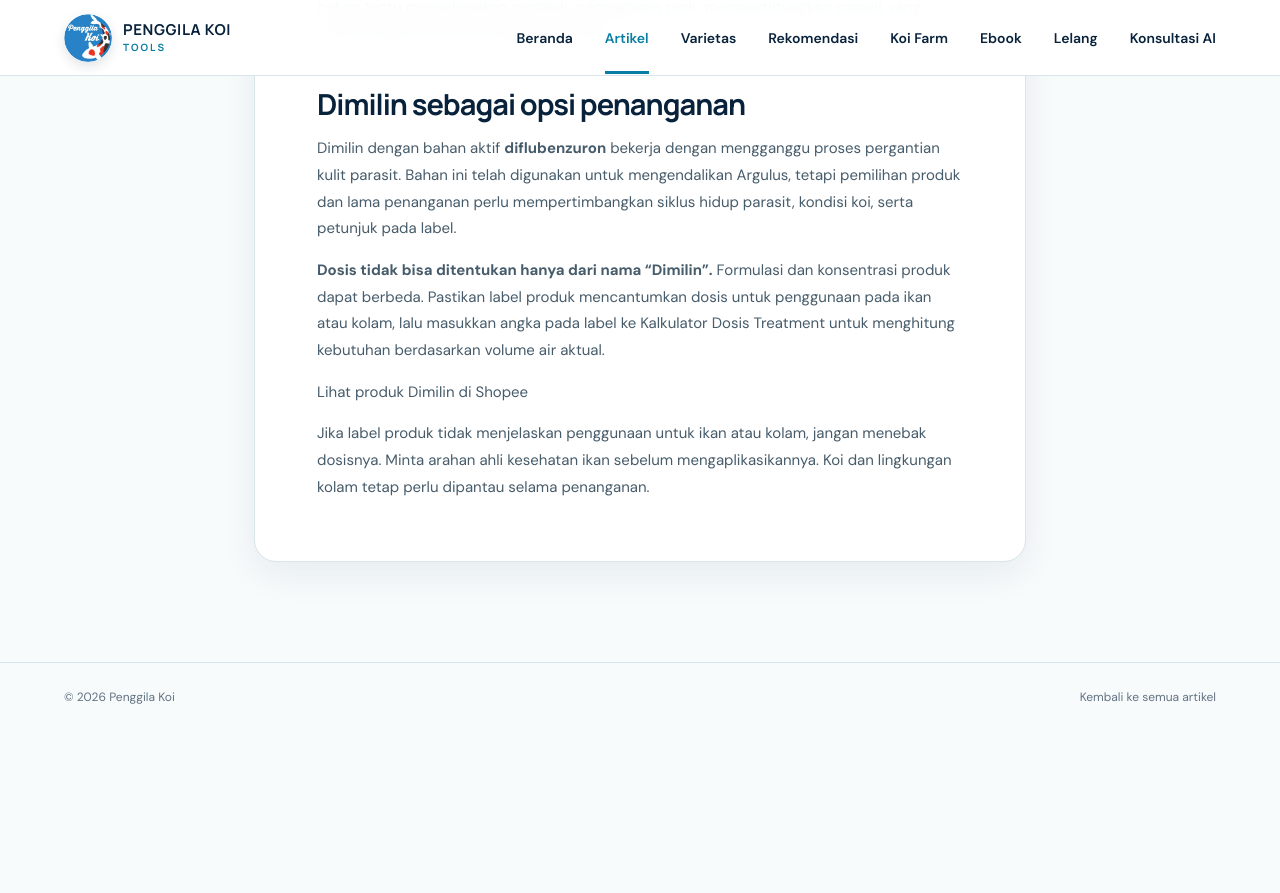
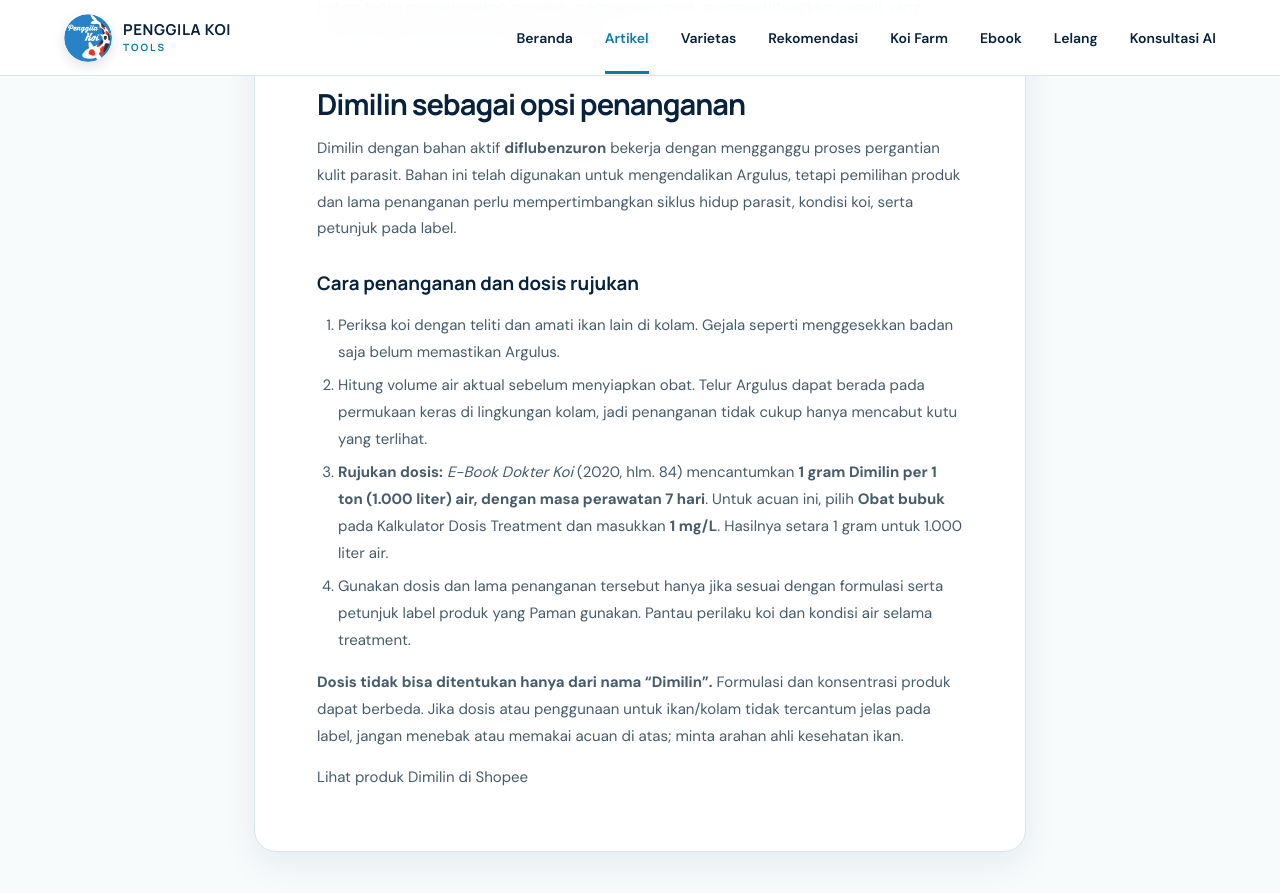
Before and after one commit to cahyonohadi2000/PenggilaKoi, a Jekyll site: the page built from _articles/kutu-argulus-pada-koi.md, in a window 1280 px wide and 900 px high, scrolled down 1323 px. Shown: the top 893 px of the window. Built offline with Jekyll 4.4.1, drawn with Linux system fonts in a browser that asks for light colours; before the commit the page ends 2054 px from its top, so only the background shows below that; some of the changed text lies outside the part shown.

Commit message:
Add Argulus handling steps and cited dose reference

```diff
--- a/_articles/kutu-argulus-pada-koi.md
+++ b/_articles/kutu-argulus-pada-koi.md
@@ -19,8 +19,13 @@
 
 Dimilin dengan bahan aktif **diflubenzuron** bekerja dengan mengganggu proses pergantian kulit parasit. Bahan ini telah digunakan untuk mengendalikan Argulus, tetapi pemilihan produk dan lama penanganan perlu mempertimbangkan siklus hidup parasit, kondisi koi, serta petunjuk pada label.
 
-**Dosis tidak bisa ditentukan hanya dari nama “Dimilin”.** Formulasi dan konsentrasi produk dapat berbeda. Pastikan label produk mencantumkan dosis untuk penggunaan pada ikan atau kolam, lalu masukkan angka pada label ke [Kalkulator Dosis Treatment](https://penggilakoi.my.id/#dosis-treatment) untuk menghitung kebutuhan berdasarkan volume air aktual.
+### Cara penanganan dan dosis rujukan
+
+1. Periksa koi dengan teliti dan amati ikan lain di kolam. Gejala seperti menggesekkan badan saja belum memastikan Argulus.
+2. Hitung volume air aktual sebelum menyiapkan obat. Telur Argulus dapat berada pada permukaan keras di lingkungan kolam, jadi penanganan tidak cukup hanya mencabut kutu yang terlihat.
+3. **Rujukan dosis:** *E-Book Dokter Koi* (2020, hlm. 84) mencantumkan **1 gram Dimilin per 1 ton (1.000 liter) air, dengan masa perawatan 7 hari**. Untuk acuan ini, pilih **Obat bubuk** pada [Kalkulator Dosis Treatment](https://penggilakoi.my.id/#dosis-treatment) dan masukkan **1 mg/L**. Hasilnya setara 1 gram untuk 1.000 liter air.
+4. Gunakan dosis dan lama penanganan tersebut hanya jika sesuai dengan formulasi serta petunjuk label produk yang Paman gunakan. Pantau perilaku koi dan kondisi air selama treatment.
+
+**Dosis tidak bisa ditentukan hanya dari nama “Dimilin”.** Formulasi dan konsentrasi produk dapat berbeda. Jika dosis atau penggunaan untuk ikan/kolam tidak tercantum jelas pada label, jangan menebak atau memakai acuan di atas; minta arahan ahli kesehatan ikan.
 
 [Lihat produk Dimilin di Shopee](https://s.shopee.co.id/AKb3UuWGiY)
-
-Jika label produk tidak menjelaskan penggunaan untuk ikan atau kolam, jangan menebak dosisnya. Minta arahan ahli kesehatan ikan sebelum mengaplikasikannya. Koi dan lingkungan kolam tetap perlu dipantau selama penanganan.
```
Also changed, not shown: other parts of _articles/kutu-argulus-pada-koi.md (+1 -1 lines).
